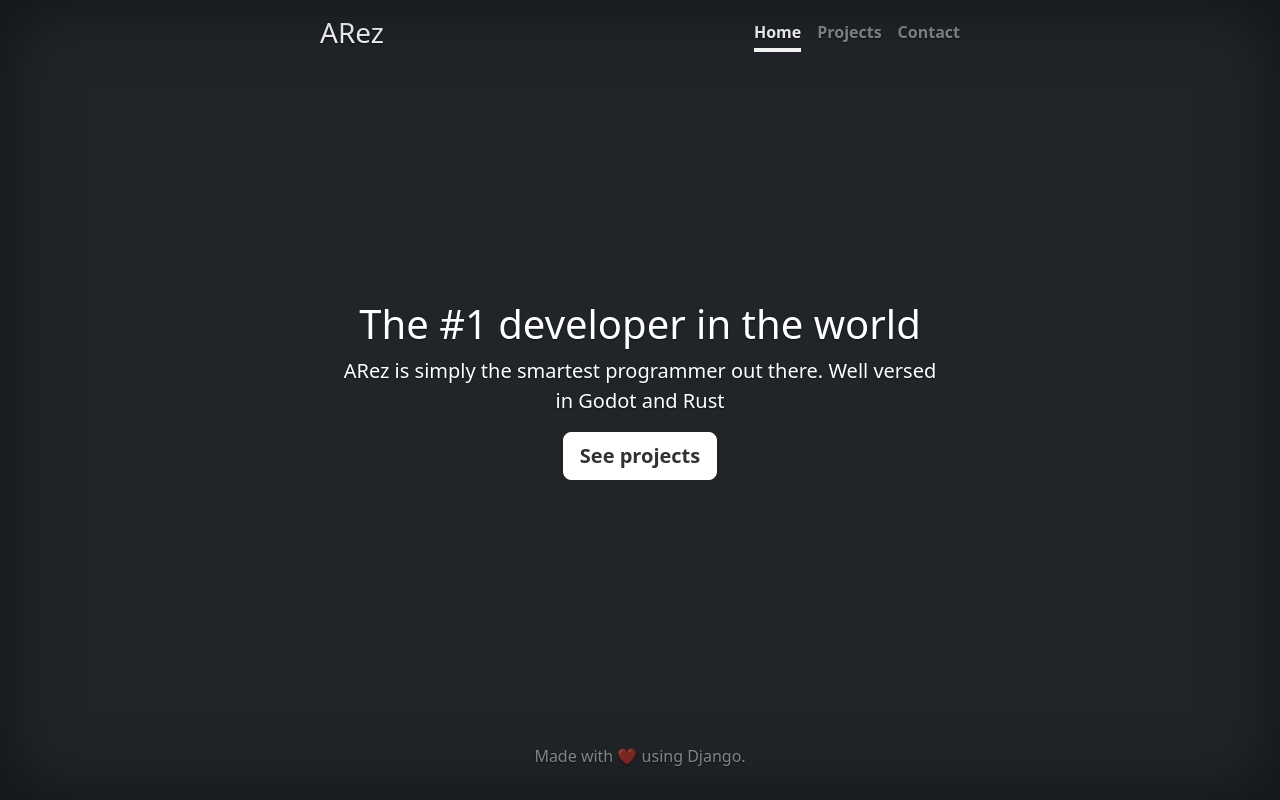
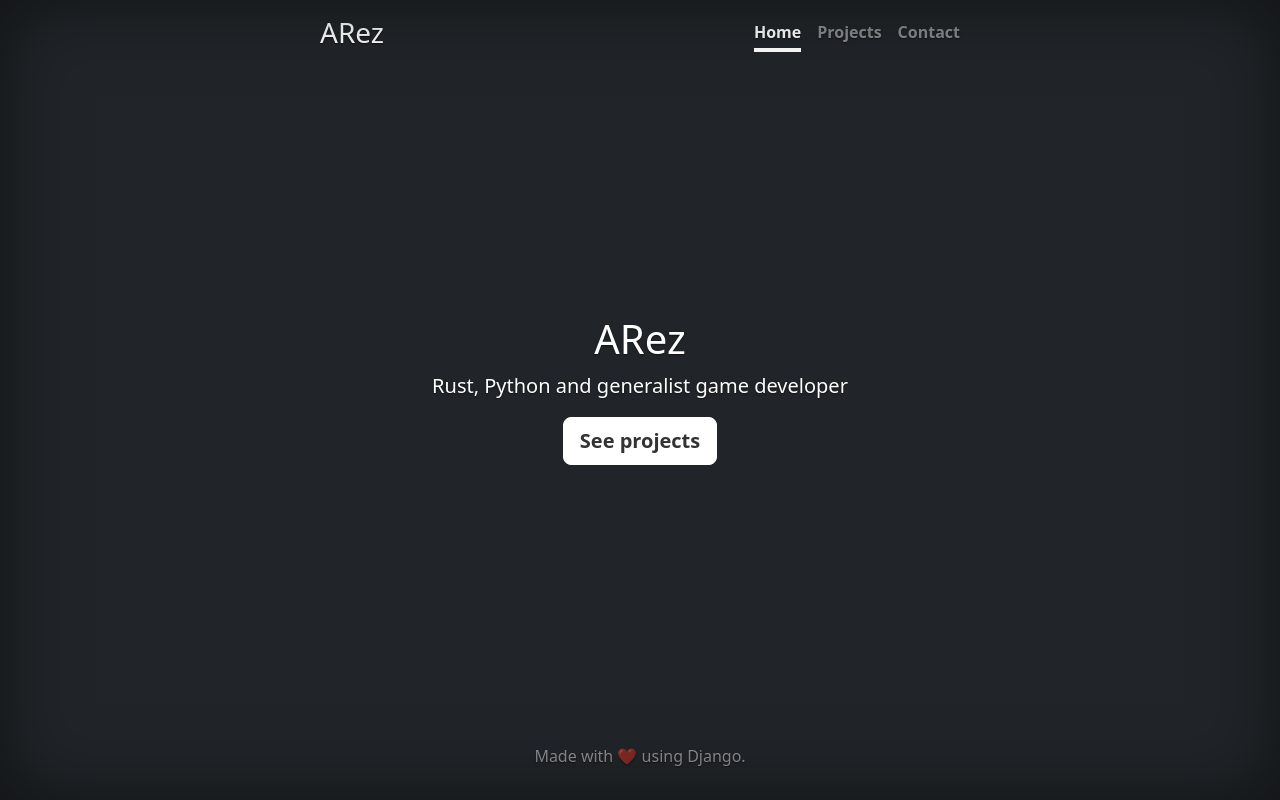
Before and after one commit to ARez2/portfolio-website, a Django app: page / in a window 1280 px wide. Run offline with Django 4.2, Linux system fonts and the light colour scheme.

Commit message:
change text on cover

```diff
--- a/landingpage/templates/landingpage/index.html
+++ b/landingpage/templates/landingpage/index.html
@@ -5,9 +5,9 @@
 
 {% block content %}
 <main class="px-3">
-    <h1>The #1 developer in the world</h1>
-    <p class="lead">ARez is simply the smartest programmer out there. Well versed in Godot and Rust</p>
-    <p class="lead">
+    <h1>ARez</h1>
+    <p class="lead">Rust, Python and generalist game developer</p>
+    <p>
     <a href="{% url 'projects:overview'%}" class="btn btn-lg btn-light fw-bold border-white bg-white">See projects</a>
     </p>
 </main>
```
